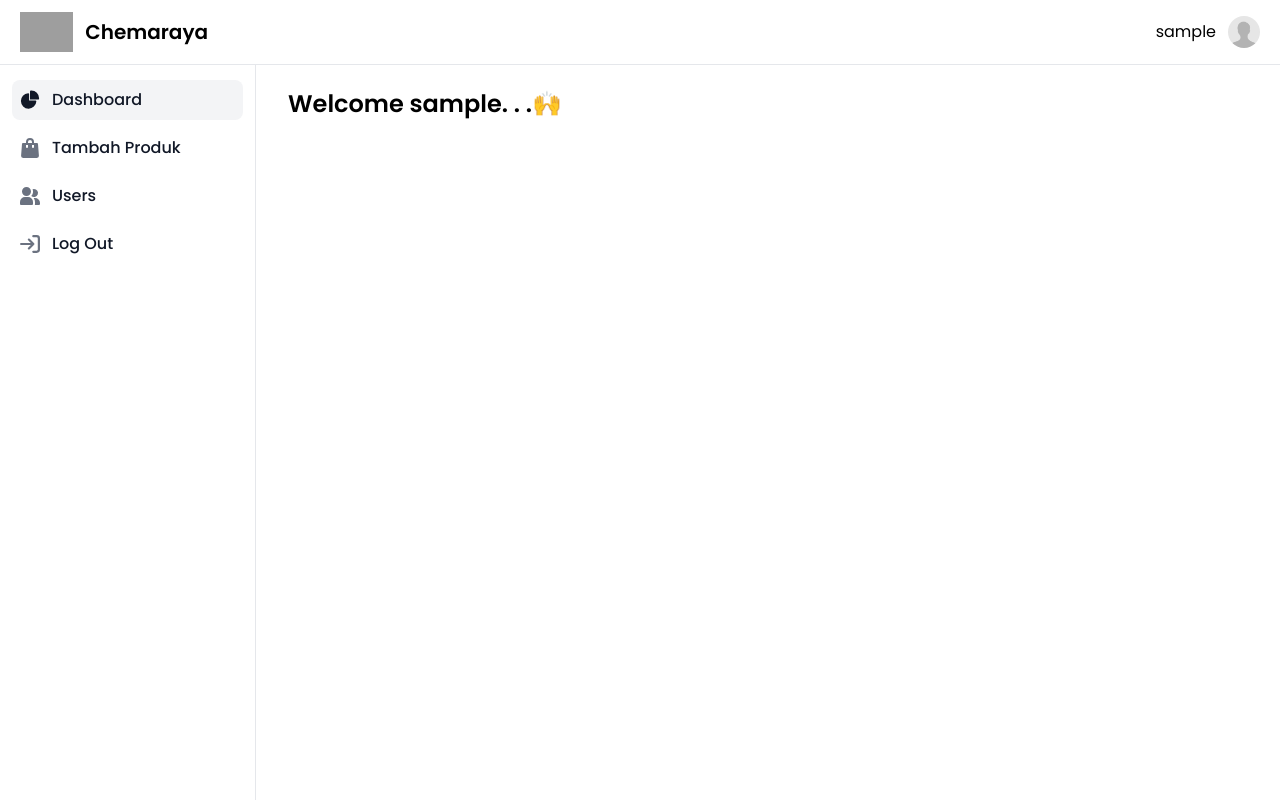
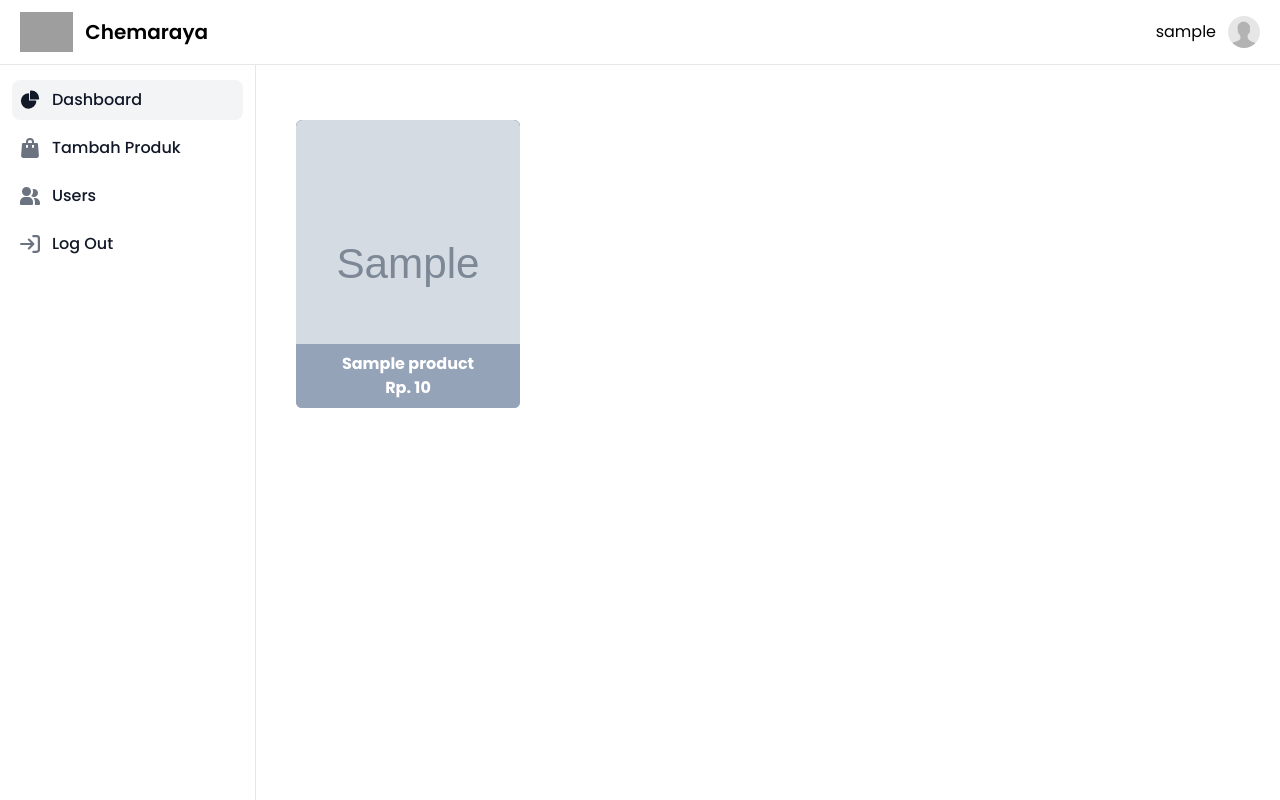
Before and after one commit to bhaktiramadhani/pbl-semester-3, a PHP site: page /dashboard.php in a window 1280 px wide. Run offline with PHP 8.4, Linux system fonts and the light colour scheme; the visitor is signed in with stand-in values (Sample User, id 1); tables that the repository leaves empty or names only in its code hold one stand-in row (values such as "Sample post"); grey boxes marked "Sample" are stand-in pictures; style sheets or scripts are compiled from the project's sources; some libraries are stand-ins or nearby versions; grey boxes are pictures that could not be loaded.

Commit message:
add fitur tambah produk di dashboard admin

```diff
--- a/dashboard.php
+++ b/dashboard.php
@@ -1,8 +1,23 @@
 <?php
+require 'functions.php';
 session_start();
 if ($_SESSION['status'] != "login") {
     header("location: login.php?pesan=belum_login");
 }
+
+$products = query("SELECT * FROM products");
+
+if (isset($_POST['submit'])) {
+    if (tambah($_POST) > 0) {
+        echo '<script>alert("data berhasil ditambah")</script>';
+        header("refresh:0;url=dashboard.php");
+    } else {
+        echo '<script>alert("data gagal ditambah")</script>';
+        header("refresh:0;url=dashboard.php");
+    }
+}
+
+
 ?>
 
 <!DOCTYPE html>
@@ -17,8 +32,6 @@ if ($_SESSION['status'] != "login") {
 </head>
 
 <body>
-
-
     <nav class="fixed top-0 z-50 w-full bg-white border-b border-gray-200 dark:bg-gray-800 dark:border-gray-700">
         <div class="px-3 py-3 lg:px-5 lg:pl-3">
             <div class="flex items-center justify-between">
@@ -48,23 +61,23 @@ if ($_SESSION['status'] != "login") {
 
     <aside id="logo-sidebar" class="fixed top-0 left-0 z-40 w-64 h-screen pt-20 transition-transform -translate-x-full bg-white border-r border-gray-200 sm:translate-x-0 dark:bg-gray-800 dark:border-gray-700" aria-label="Sidebar">
         <div class="h-full px-3 pb-4 overflow-y-auto bg-white dark:bg-gray-800">
-            <ul class="space-y-2 font-medium">
-                <li>
-                    <a href="#" class="flex items-center p-2 text-gray-900 rounded-lg dark:text-white bg-gray-100 dark:bg-gray-700 group">
-                        <svg class="w-5 h-5 text-gray-900 transition duration-75 dark:text-gray-400dark:group-text-white" aria-hidden="true" xmlns="http://www.w3.org/2000/svg" fill="currentColor" viewBox="0 0 22 21">
+            <ul class="space-y-2 font-medium" id="default-tab" data-tabs-toggle="#default-tab-content" role="tablist">
+                <li role="presentation">
+                    <button class="flex items-center p-2 text-gray-900 rounded-lg dark:text-white bg-gray-100 dark:bg-gray-700 group w-full" id="dashboard-tab" data-tabs-target="#dashboard" type="button" role="tab" aria-controls="dashboard" aria-selected="false">
+                        <svg class="w-5 h-5 text-gray-900 transition duration-75 dark:text-gray-400 dark:group-text-white" aria-hidden="true" xmlns="http://www.w3.org/2000/svg" fill="currentColor" viewBox="0 0 22 21">
                             <path d="M16.975 11H10V4.025a1 1 0 0 0-1.066-.998 8.5 8.5 0 1 0 9.039 9.039.999.999 0 0 0-1-1.066h.002Z" />
                             <path d="M12.5 0c-.157 0-.311.01-.565.027A1 1 0 0 0 11 1.02V10h8.975a1 1 0 0 0 1-.935c.013-.188.028-.374.028-.565A8.51 8.51 0 0 0 12.5 0Z" />
                         </svg>
                         <span class="ms-3">Dashboard</span>
-                    </a>
+                    </button>
                 </li>
-                <li>
-                    <a href="#" class="flex items-center p-2 text-gray-900 rounded-lg dark:text-white hover:bg-gray-100 dark:hover:bg-gray-700 group">
-                        <svg class="flex-shrink-0 w-5 h-5 text-gray-500 transition duration-75 dark:text-gray-400 group-hover:text-gray-900 dark:group-hover:text-white" aria-hidden="true" xmlns="http://www.w3.org/2000/svg" fill="currentColor" viewBox="0 0 18 20">
+                <li role="presentation">
+                    <button class="flex items-center p-2 text-gray-900 rounded-lg dark:text-white hover:bg-gray-100 dark:hover:bg-gray-700 group w-full" id="tambah-tab" data-tabs-target="#tambah" type="button" role="tab" aria-controls="tambah" aria-selected="false">
+                        <svg class="w-5 h-5 text-gray-500 transition duration-75 dark:text-gray-400 group-hover:text-gray-900 dark:group-hover:text-white" aria-hidden="true" xmlns="http://www.w3.org/2000/svg" fill="currentColor" viewBox="0 0 18 20">
                             <path d="M17 5.923A1 1 0 0 0 16 5h-3V4a4 4 0 1 0-8 0v1H2a1 1 0 0 0-1 .923L.086 17.846A2 2 0 0 0 2.08 20h13.84a2 2 0 0 0 1.994-2.153L17 5.923ZM7 9a1 1 0 0 1-2 0V7h2v2Zm0-5a2 2 0 1 1 4 0v1H7V4Zm6 5a1 1 0 1 1-2 0V7h2v2Z" />
                         </svg>
-                        <span class="flex-1 ms-3 whitespace-nowrap">Tambah Produk</span>
-                    </a>
+                        <span class="ms-3">Tambah Produk</span>
+                    </button>
                 </li>
                 <li>
                     <a href="#" class="flex items-center p-2 text-gray-900 rounded-lg dark:text-white hover:bg-gray-100 dark:hover:bg-gray-700 group">
@@ -87,8 +100,49 @@ if ($_SESSION['status'] != "login") {
     </aside>
 
     <div class="p-4 sm:ml-64">
-        <div class="p-4 mt-14">
-            <h1 class="font-semibold text-2xl">Welcome <?= $_SESSION['username']; ?>. . .🙌</h1>
+        <div class="p-4 mt-14" id="default-tab-content">
+            <section id="dashboard" role="tabpanel" aria-labelledby="dashboard-tab">
+                <div class="mt-6 grid grid-cols-2 md:grid-cols-3 lg:grid-cols-4 w-full lg:mx-auto">
+                    <?php foreach ($products as $product) : ?>
+                        <div class="h-72 m-2 bg-slate-500 relative block overflow-hidden rounded-md cursor-pointer group">
+                            <img src="assets/images/<?= $product['image']; ?>" alt="" class="w-full h-full object-cover rounded-md transition-all duration-300 ease-in-out group-hover:scale-110">
+                            <div class="absolute bottom-0 font-bold text-center text-white w-full bg-slate-400 p-2">
+                                <h4><?= $product['name']; ?></h4>
+                                <span>Rp. <?= number_format($product['price'], 0, ',', '.') ?></span>
+                            </div>
+                        </div>
+                    <?php endforeach; ?>
+                </div>
+            </section>
+            <section class="bg-white dark:bg-gray-900" id="tambah" role="tabpanel" aria-labelledby="tambah-tab">
+                <div class="py-8 px-4 mx-auto max-w-2xl lg:py-16">
+                    <h2 class="mb-4 text-xl font-bold text-gray-900 dark:text-white">Tambah Produk</h2>
+                    <form action="dashboard.php" method="post">
+                        <div class="grid gap-4 sm:grid-cols-2 sm:gap-6">
+                            <div class="sm:col-span-2">
+                                <label for="name" class="block mb-2 text-sm font-medium text-gray-900 dark:text-white">Nama Produk</label>
+                                <input type="text" name="name" id="name" class="bg-gray-50 border border-gray-300 text-gray-900 text-sm rounded-lg focus:ring-primary-600 focus:border-primary-600 block w-full p-2.5 dark:bg-gray-700 dark:border-gray-600 dark:placeholder-gray-400 dark:text-white dark:focus:ring-primary-500 dark:focus:border-primary-500" placeholder="nama..." required="">
+                            </div>
+                            <div class="sm:col-span-2">
+                                <label for="image" class="block mb-2 text-sm font-medium text-gray-900 dark:text-white">Gambar</label>
+                                <input type="text" name="image" id="image" class="bg-gray-50 border border-gray-300 text-gray-900 text-sm rounded-lg focus:ring-primary-600 focus:border-primary-600 block w-full p-2.5 dark:bg-gray-700 dark:border-gray-600 dark:placeholder-gray-400 dark:text-white dark:focus:ring-primary-500 dark:focus:border-primary-500" placeholder="gambar..." required="">
+                            </div>
+                            <div class="w-full">
+                                <label for="price" class="block mb-2 text-sm font-medium text-gray-900 dark:text-white">Price</label>
+                                <input type="number" name="price" id="price" class="bg-gray-50 border border-gray-300 text-gray-900 text-sm rounded-lg focus:ring-primary-600 focus:border-primary-600 block w-full p-2.5 dark:bg-gray-700 dark:border-gray-600 dark:placeholder-gray-400 dark:text-white dark:focus:ring-primary-500 dark:focus:border-primary-500" placeholder="Rp. xx.xxx" required="">
+                            </div>
+                            <div class="sm:col-span-2">
+                                <label for="description" class="block mb-2 text-sm font-medium text-gray-900 dark:text-white">Description</label>
+                                <textarea id="description" name="description" rows="8" class="block p-2.5 w-full text-sm text-gray-900 bg-gray-50 rounded-lg border border-gray-300 focus:ring-primary-500 focus:border-primary-500 dark:bg-gray-700 dark:border-gray-600 dark:placeholder-gray-400 dark:text-white dark:focus:ring-primary-500 dark:focus:border-primary-500" placeholder="deskripsi..."></textarea>
+                            </div>
+                        </div>
+                        <!-- <button type="submit" class="inline-flex items-center px-5 py-2.5 mt-4 sm:mt-6 text-sm font-medium text-center text-white bg-primary-700 rounded-lg focus:ring-4 focus:ring-primary-200 dark:focus:ring-primary-900 hover:bg-primary-800">
+                            Tambah Produk
+                        </button> -->
+                        <button type="submit" name="submit" class="inline-flex items-center px-5 py-2.5 mt-4 sm:mt-6 text-sm font-medium text-center text-white bg-brown rounded-lg focus:ring-4 focus:ring-primary-200 dark:focus:ring-primary-900 hover:bg-primary-800">Tambah Produk</button>
+                    </form>
+                </div>
+            </section>
         </div>
     </div>
 
```
Also changed, not shown: functions.php (added, +31 -0 lines), login.php (+3 -5 lines).
